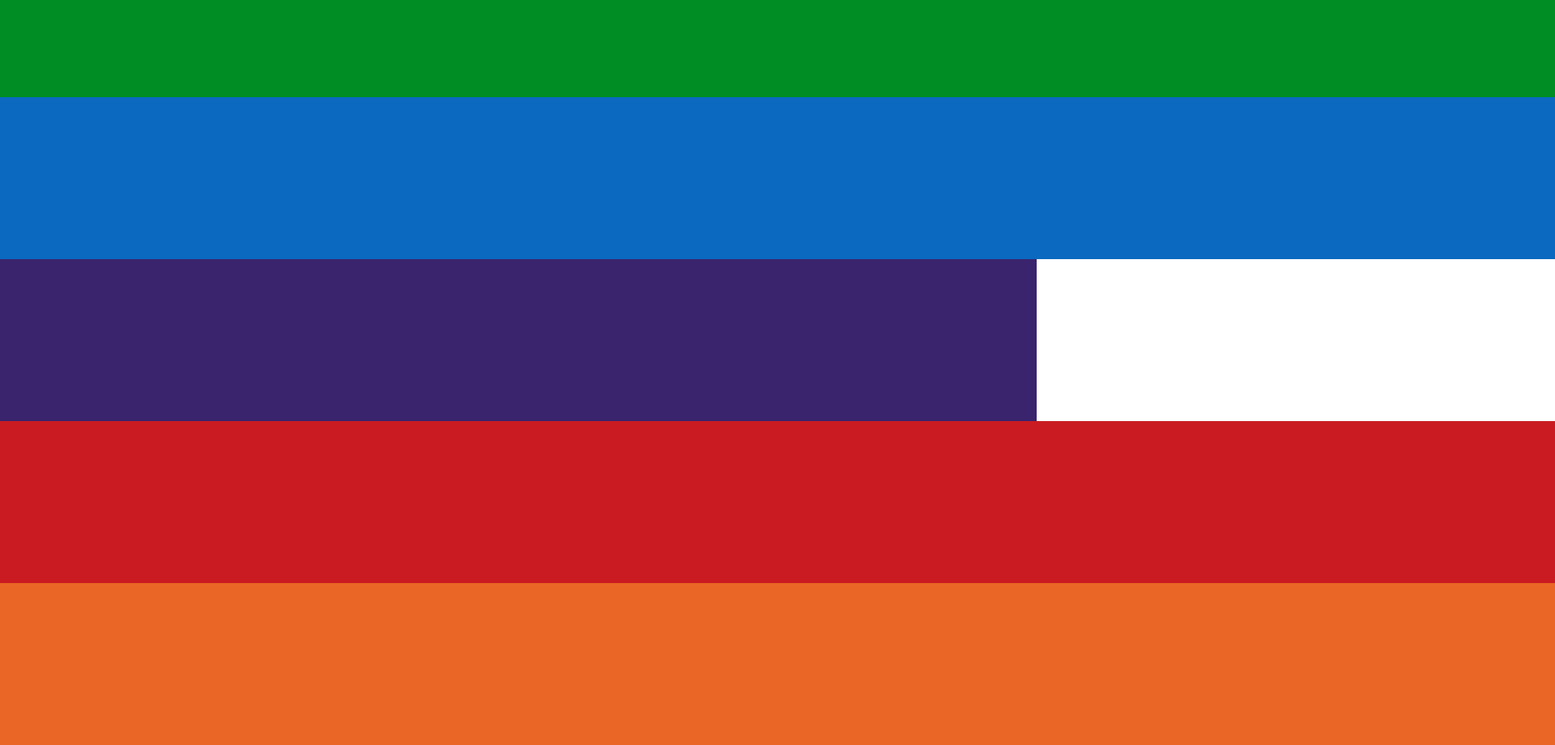
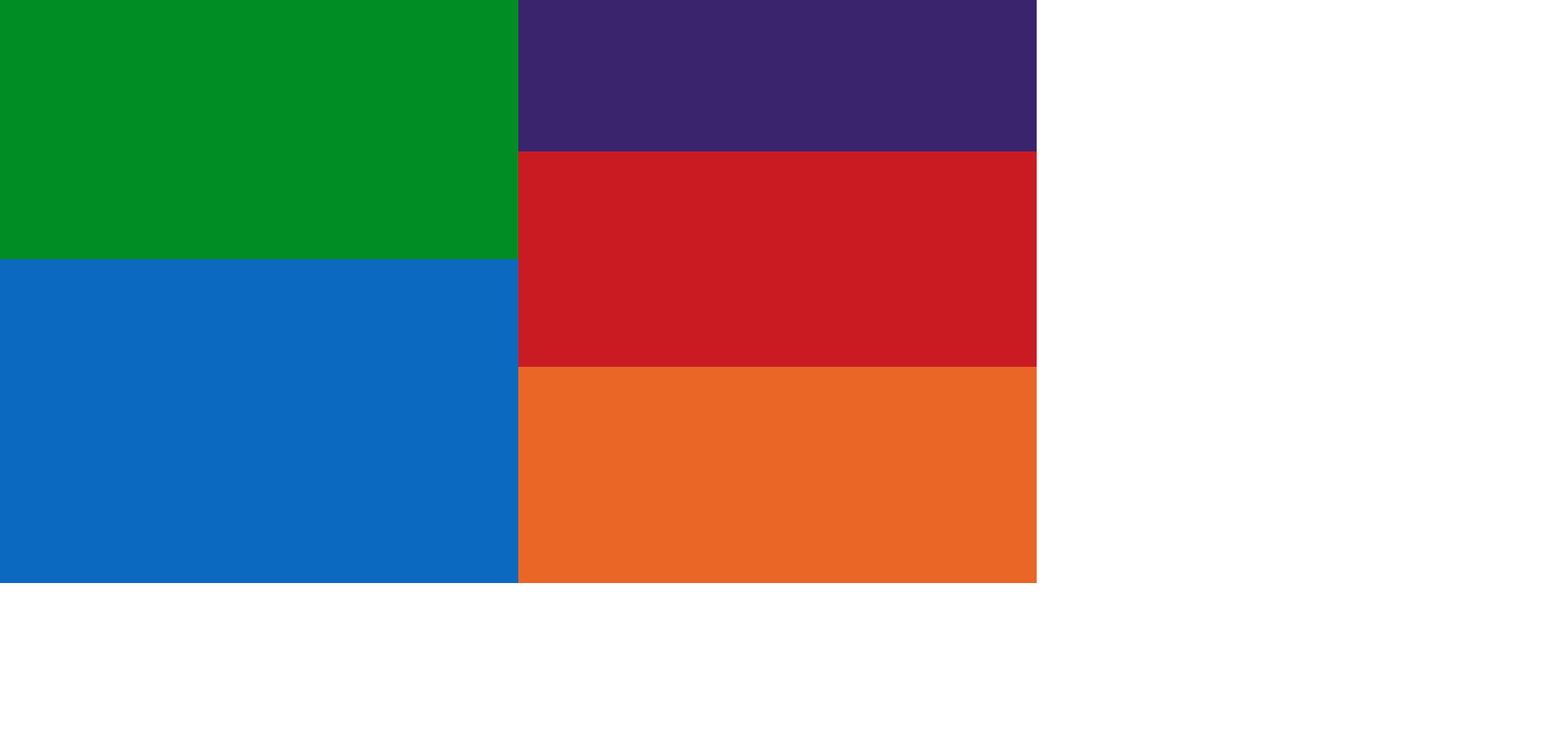
Before and after one commit to andresvilla1/Challenge, a plain HTML site: page index.html in a window 1280 px wide. Shown: the part 80-1000 px from the top of the page at 81% size, 1920 px wide, since content can reach past the window. After the commit the page ends 800 px from the top, so only its background shows below. Drawn offline with Linux system fonts and the light colour scheme.

Commit message:
Add files via upload

```diff
--- a/index.html
+++ b/index.html
@@ -1,7 +1,7 @@
 <html>
 
 	<head>
-		<!-- important information the computer needs -->
+
 		<meta charset="utf-8">
 		<link href="images/favicon.ico" rel="icon" type="image/x-icon" />
 		<title>Flex v. Block</title>
@@ -9,12 +9,19 @@
 	</head>
 
 	<body>
-		<!-- all content that shows up on the web page -->
-		<div class="box green"></div>
-		<div class="box light_blue"></div>
-		<div class="box purple"></div>
-		<div class="box red"></div>
-		<div class="orange"></div>
+
+		<div class="box green">
+			<div class="box2 green">
+			</div>
+			<div class="box2 light_blue">
+			</div>
+		</div>
+
+		<div class="box">
+			<div class="row purple center-content"></div>
+			<div class="row red center-content"></div>
+			<div class="row orange center-content"></div>
+		</div>
 	</body>
 
 </html>
--- a/style.css
+++ b/style.css
@@ -1,41 +1,52 @@
+
 body {
 	width: 100%;
 	height: 100%;
-	display: block;
+	display: flex;
 	margin: 0;
 }
 
 .green {
 	background-color: #008D24;
-	height: 200px;
-	width: 2000px;
 }
 
 .light_blue {
 	background-color: #0B69C0;
-	height: 200px;
-	width: 2000px;
 }
 
 .purple {
 	background-color: #3A246D;
-	height: 200px;
-	width: 200p0x;
 }
 
 .red {
 	background-color: #CA1B22;
-	height: 200px;
-	width: 2000px;
 }
 
 .orange {
 	background-color: #EA6626;
-	height: 200px;
-	width: 2000px;
+	height: 150px;
+	width: 150px;
 }
 
-.row {
+.box {
+	height: 100%;
+	width: 50%;
+}
+
+.center-content {
+	align-items: center;
+	justify-content: center;
+	display: flex;
+}
+
+.box2 {
 	height: 50%;
 	width: 100%;
 }
+
+
+.row {
+	height: 33.33%;
+	width: 100%;
+	display: block;
+}
```
